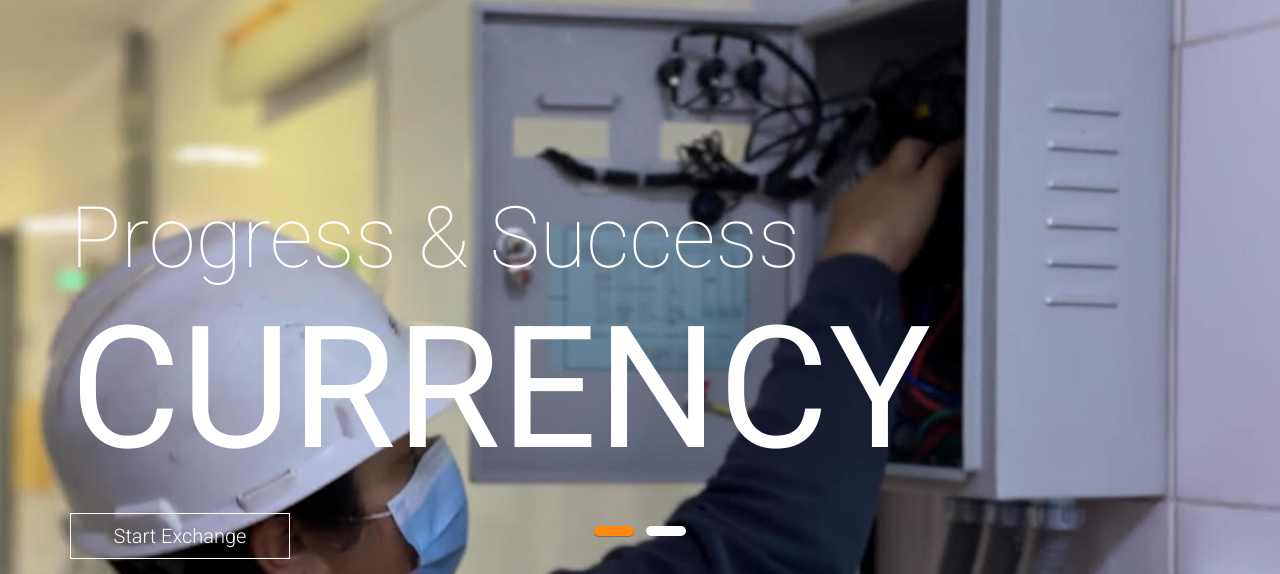
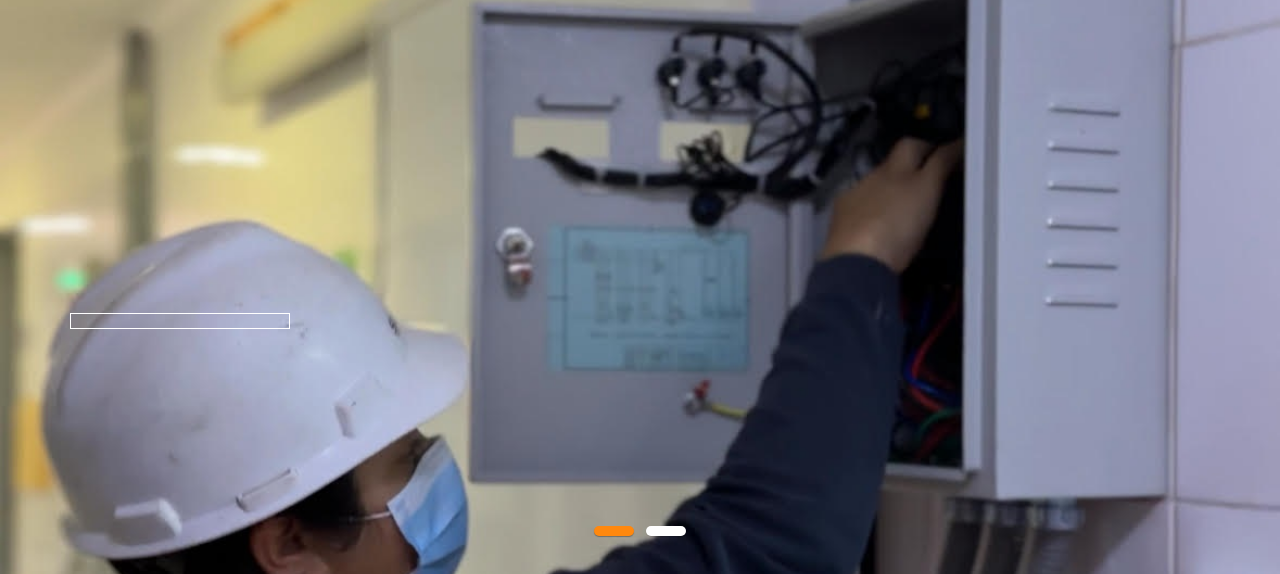
Before and after one commit to RusioK/SunorPage, a plain HTML site: page index.html in a window 1280 px wide. Both pictures are taken after a click on the button 614 px from the left and 731 px from the top of the page. Shown: the part 201-775 px from the top of the page. Drawn offline with Linux system fonts and the light colour scheme.

```diff
--- a/index.html
+++ b/index.html
@@ -338,9 +338,9 @@
                             <div class="row">
                                 <div class="col-md-12">
                                     <div class="slide_text white_fonts">
-                                        <h3>Progress & Success<br><strong>Currency</strong></h3>
+                                        <h3>  <br><strong></strong></h3>
                                         <br>
-                                        <a class="start_exchange_bt" href="exchange.html">Start Exchange </a>
+                                        <a class="start_exchange_bt" href="exchange.html">  </a>
                                     </div>
                                 </div>
                             </div>
```
